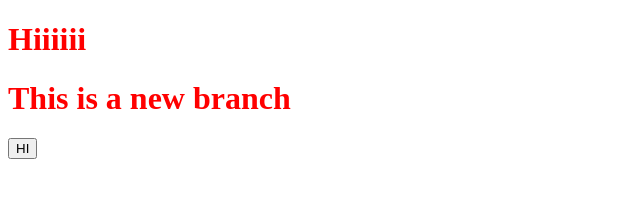
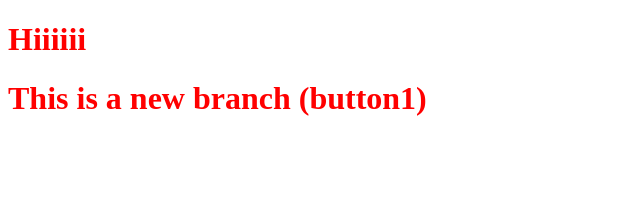
Before and after one commit to Faizuddinq/localrepo, a plain HTML site: page index.html in a window 1280 px wide. Shown: the whole page, without its empty margins (0-640 px from the left). Drawn offline with Linux system fonts and the light colour scheme.

```diff
--- a/index.html
+++ b/index.html
@@ -8,7 +8,6 @@
 </head>
 <body>
     <h1>Hiiiiii</h1>
-    <h1>This is a new branch</h1>
-    <button>HI</button>
+    <h1>This is a new branch (button1)</h1>
 </body>
 </html>
```
